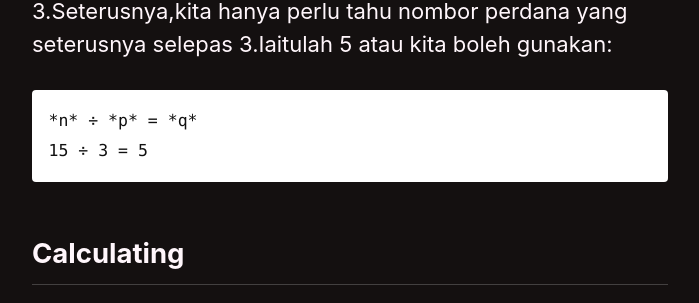
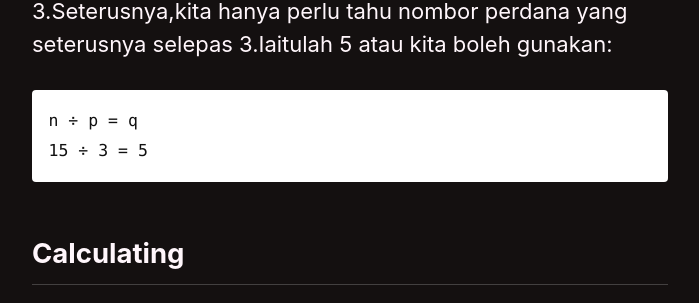
Before and after one commit to faridarif/faridarif.github.io, a Jekyll site: the page built from _posts/2020-12-07-CTF-Wargames-babyrsa.md, in a window 1280 px wide and 900 px high, scrolled down 2514 px. Shown: the part 149-452 px from the top of the window, without its empty margins (290-989 px from the left). Built offline with Jekyll 4.4.1, drawn with Linux system fonts in a browser that asks for light colours; cached includes are drawn as plain includes.

````diff
--- a/_posts/2020-12-07-CTF-Wargames-babyrsa.md
+++ b/_posts/2020-12-07-CTF-Wargames-babyrsa.md
@@ -67,7 +67,7 @@ n = 3 x 5
 √n = 3.873 ,bermaksud √n menghampiri 3.Jadi,kita boleh cari nombor perdana yang paling hampir dengan 3.873 iaitu 3.Seterusnya,kita hanya perlu tahu nombor perdana yang seterusnya selepas 3.Iaitulah 5 atau kita boleh gunakan:
 
 ```
-*n* ÷ *p* = *q*
+n ÷ p = q
 15 ÷ 3 = 5
 ```
 
````
